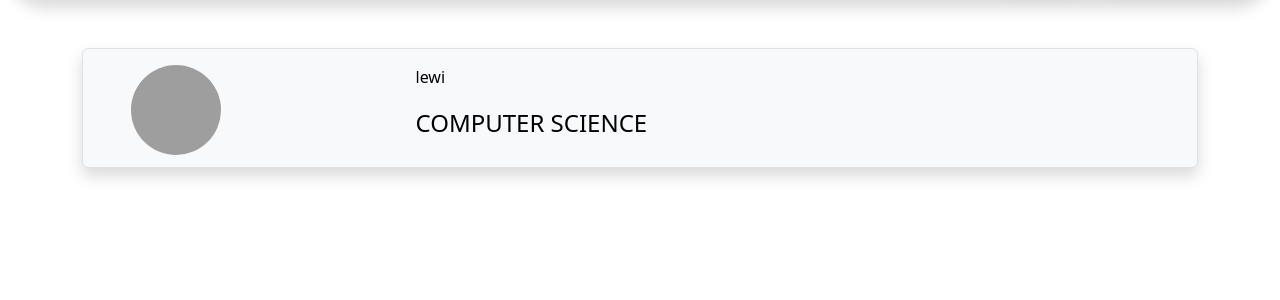
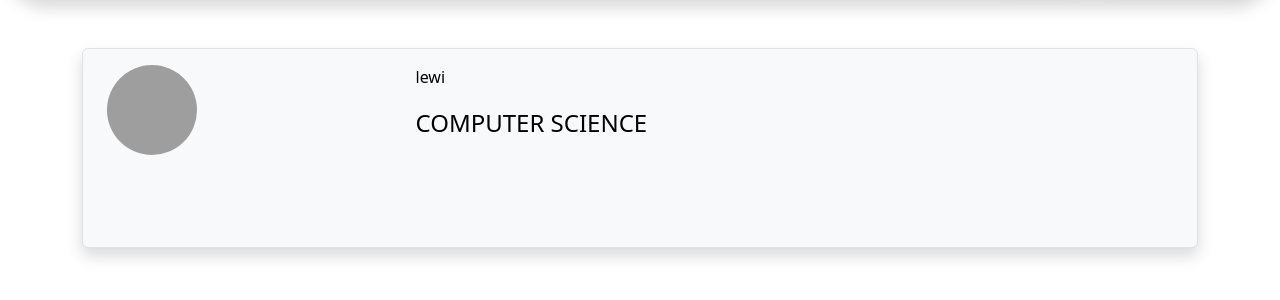
Before and after one commit to francis-the-dev/tut, a Django app: page / in a window 1280 px wide. Shown: the part 78-378 px from the top of the page. Run offline with Django 5.2, Linux system fonts and the light colour scheme; a user stored in the database is signed in; some libraries are stand-ins or nearby versions; grey boxes are pictures that could not be loaded.

Commit message:
Update homepage.html

```diff
--- a/tutor/templates/tutor/homepage.html
+++ b/tutor/templates/tutor/homepage.html
@@ -111,7 +111,7 @@
                     {% if user.is_authenticated %}
                     <!-- become a tutor small screen -->
                     <a class="nav-link 	.d-none .d-sm-block .d-md-none d-lg-none d-xl-none text-light anim fw-bold"
-                        href="#" style="display: inline-block;">
+                        href="{% url 'tutor_reg'%}" style="display: inline-block;">
                         Become a tutor </a>
 
                     <!-- logout small screen -->
@@ -201,13 +201,13 @@
     <div class="mt-5">
         {% for i in data %}
         <div class="container">
-            <div class="card shadow mt-4 border rounded bg-light cardh" style="height: 120px;">
+            <div class="card shadow mt-4 border rounded bg-light cardh" style="height: 200px;">
 
                 <div class="row">
                     <div class="col-3">
                         <div>
                             <img src="{{ i.profile.url }}" alt="No profile"
-                                class=" rounded-circle img-fluid img-circ  ms-5 mt-3 " width="200px">
+                                class=" rounded-circle img-fluid img-circ  ms-4 mt-3 " style="max-width: 200px;">
 
                         </div>
 
```
